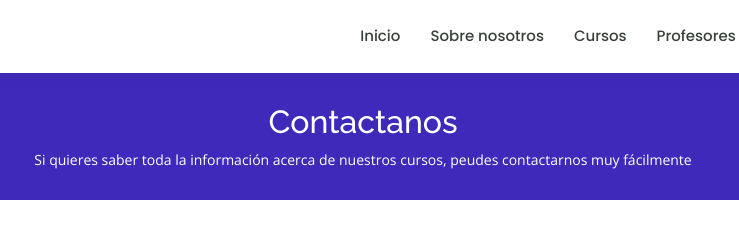
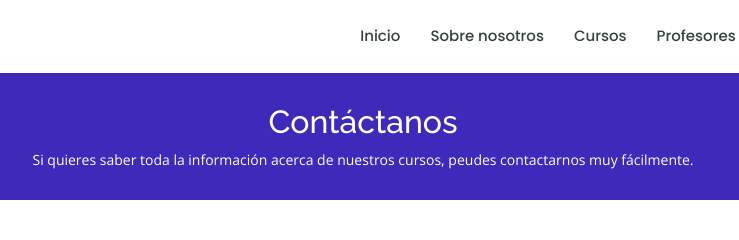
Before and after one commit to HugoHernandez06/AstroXirius, a plain HTML site: page Contacto.html in a window 1280 px wide. Shown: the top 240 px of the page, 277-1016 px from the left. Drawn offline with nearby package versions, Linux system fonts and the light colour scheme.

Commit message:
Corrección

```diff
--- a/Contacto.html
+++ b/Contacto.html
@@ -63,8 +63,8 @@
     <!-- ======= Breadcrumbs ======= -->
     <div class="breadcrumbs" data-aos="fade-in">
       <div class="container">
-        <h2>Contactanos</h2>
-        <p>Si quieres saber toda la información acerca de nuestros cursos, peudes contactarnos muy fácilmente </p>
+        <h2>Contáctanos</h2>
+        <p>Si quieres saber toda la información acerca de nuestros cursos, peudes contactarnos muy fácilmente. </p>
       </div>
     </div><!-- End Breadcrumbs -->
 
```
